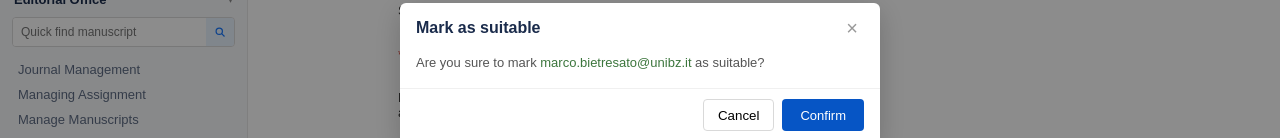
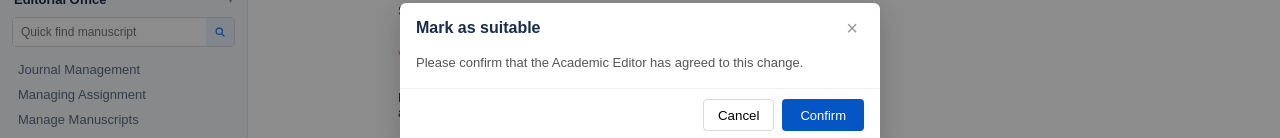
Before and after one commit to gongqiuhui/peer-review-mark-as-suitable, a plain HTML site: page peer-review.html in a window 1280 px wide. Both pictures are taken after a click on the button 978 px from the left and 544 px from the top of the page. Shown: the part 326-464 px from the top of the page. Drawn offline with Linux system fonts and the light colour scheme.

Commit message:
Update confirmation copy to require Academic Editor agreement.

```diff
--- a/peer-review.html
+++ b/peer-review.html
@@ -776,7 +776,7 @@
         <button type="button" id="closeDialog" aria-label="Close">×</button>
       </div>
       <div class="dialog-bd" id="dialogBody">
-        Are you sure to mark <span class="email">marco.bietresato@unibz.it</span> as suitable?
+        Please confirm that the Academic Editor has agreed to this change.
       </div>
       <div class="dialog-ft">
         <button type="button" class="cancel-btn" id="cancelDialog">Cancel</button>
@@ -804,9 +804,8 @@
         if (!btn) return;
         e.preventDefault();
         pendingTag = btn.closest(".unsuitable");
-        const email = btn.closest(".reviewer").querySelector(".email").textContent.trim();
-        dialogBody.innerHTML =
-          "Are you sure to mark <span class=\"email\">" + email + "</span> as suitable?";
+        dialogBody.textContent =
+          "Please confirm that the Academic Editor has agreed to this change.";
         overlay.classList.add("open");
       });
 
```
